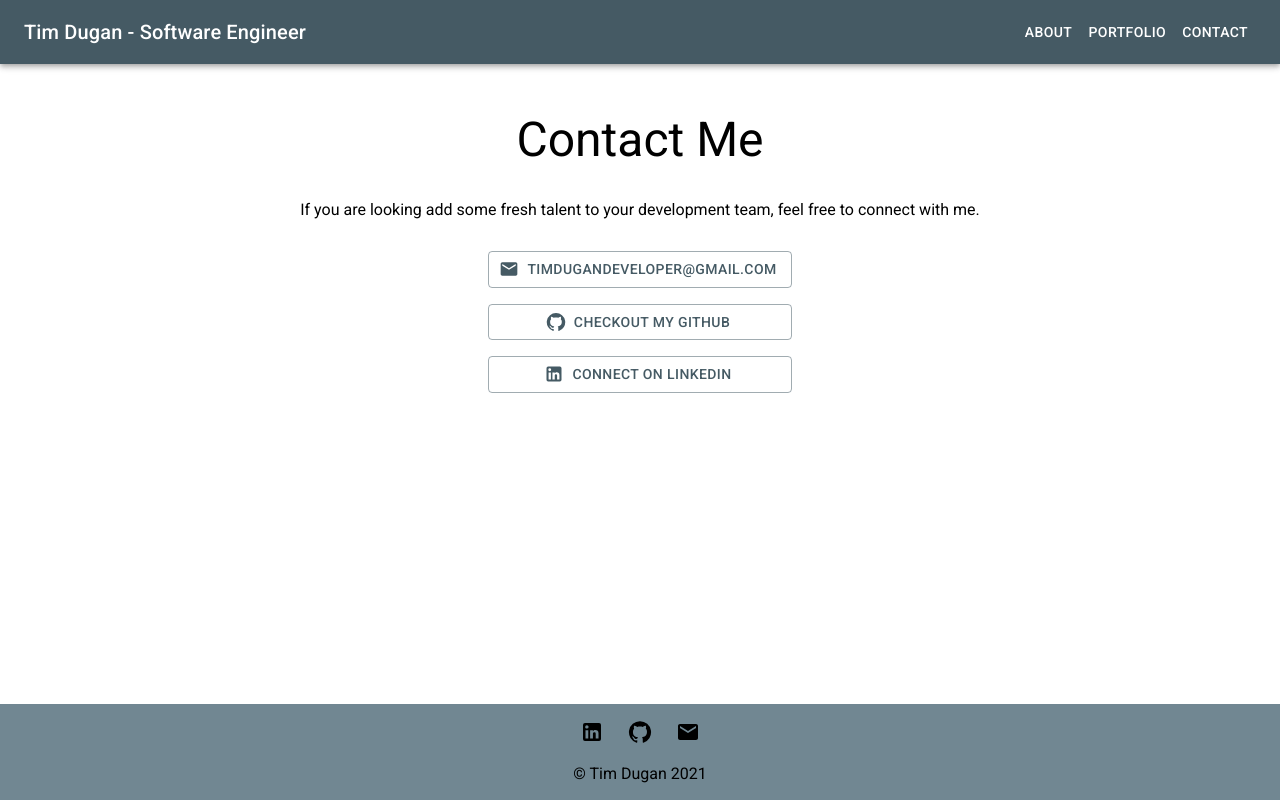
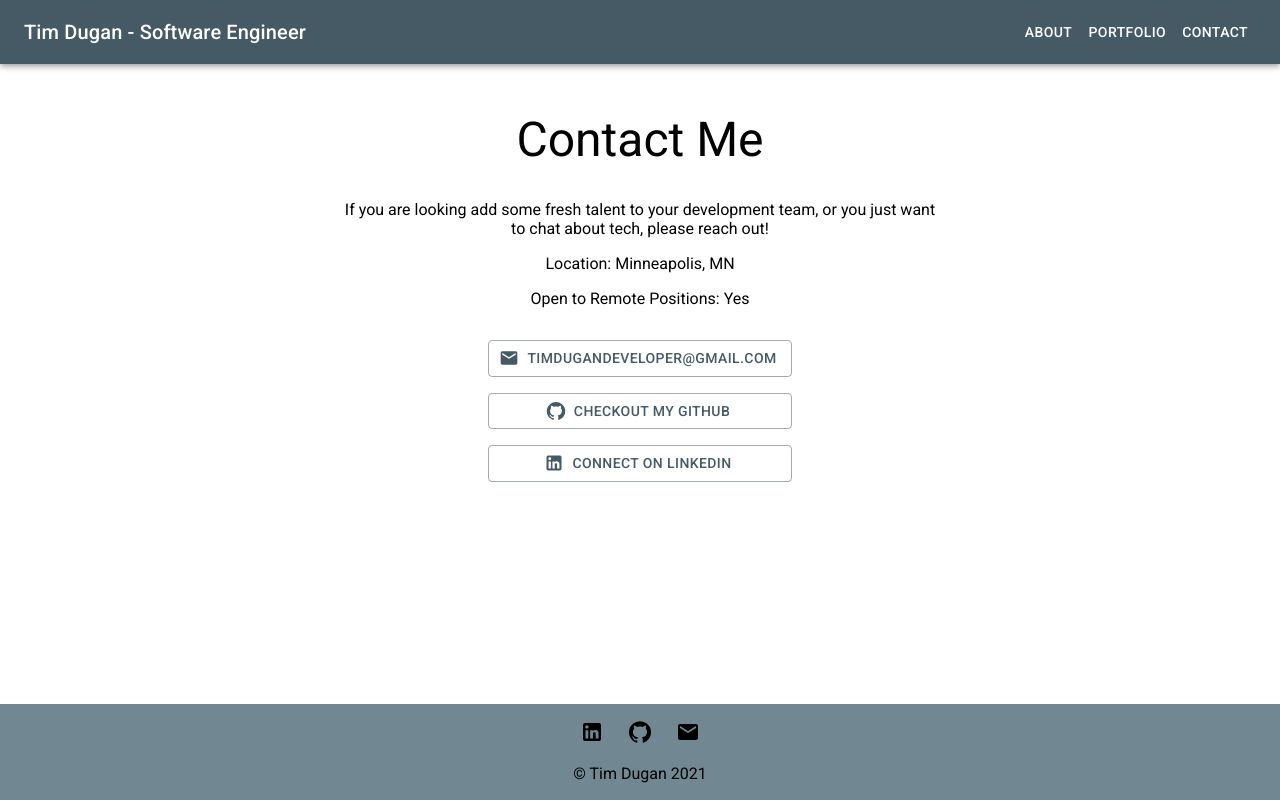
Before and after one commit to tadugan/tadugan.github.io, a React (Create React App) app: page /#/contact in a window 1280 px wide. Built offline with nearby package versions, Linux system fonts and the light colour scheme.

Commit message:
Added additional info to Contact page, added location and remote availability info.

```diff
--- a/src/components/Contact/Contact.css
+++ b/src/components/Contact/Contact.css
@@ -9,3 +9,8 @@
 .contact-button {
     width: 304px;
 }
+
+.contact-text {
+    max-width: 600px;
+    text-align: center;
+}
--- a/src/components/Contact/Contact.jsx
+++ b/src/components/Contact/Contact.jsx
@@ -19,17 +19,23 @@ function Contact() {
               </Typography>
             </Grid>
             <Grid item>
-              <p>If you are looking add some fresh talent to your development team, feel free to connect with me.</p>
+              <div className="contact-text">
+                <p>If you are looking add some fresh talent to your development team, or you just want to chat about tech, please reach out!</p>
+                <p>Location: Minneapolis, MN</p>
+                <p>Open to Remote Positions: Yes</p>
+              </div>
             </Grid>
             <Grid item>
-              <Button className="contact-button" variant="outlined" startIcon={<Email />}>
-                timdugandeveloper@gmail.com
-              </Button>
+              <a className="footer-link" href="mailto:timdugandeveloper@gmail.com" target="_blank" rel="noopener noreferrer">
+                <Button className="contact-button" variant="outlined" startIcon={<Email />}>
+                  timdugandeveloper@gmail.com
+                </Button>
+              </a>
             </Grid>
             <Grid item>
               <a className="contact-link" target="_blank" href="https://github.com/tadugan" rel="noopener noreferrer">
                 <Button className="contact-button" variant="outlined" startIcon={<GitHub />}>
-                    Checkout my Github
+                  Checkout my Github
                 </Button>
               </a>
             </Grid>
--- a/src/components/Footer/Footer.jsx
+++ b/src/components/Footer/Footer.jsx
@@ -23,17 +23,17 @@ function Footer() {
                 alignItems="center"
             >
                 <Grid item>
-                <a className="footer-link" target="_blank" href="https://www.linkedin.com/in/tim-dugan-engineer/" rel="noopener noreferrer">
+                    <a className="footer-link" target="_blank" href="https://www.linkedin.com/in/tim-dugan-engineer/" rel="noopener noreferrer">
                         <LinkedIn />
                     </a>
                 </Grid>
                 <Grid item>
-                <a className="footer-link" target="_blank" href="https://github.com/tadugan" rel="noopener noreferrer">
+                    <a className="footer-link" target="_blank" href="https://github.com/tadugan" rel="noopener noreferrer">
                         <GitHub />
                     </a>
                 </Grid>
                 <Grid item>
-                <a className="footer-link" href="mailto:timdugandeveloper@gmail.com" target="_blank" rel="noopener noreferrer">
+                    <a className="footer-link" href="mailto:timdugandeveloper@gmail.com" target="_blank" rel="noopener noreferrer">
                         <Email />
                     </a>
                 </Grid>
```
Also changed, not shown: src/components/App/App.js (indentation only).
